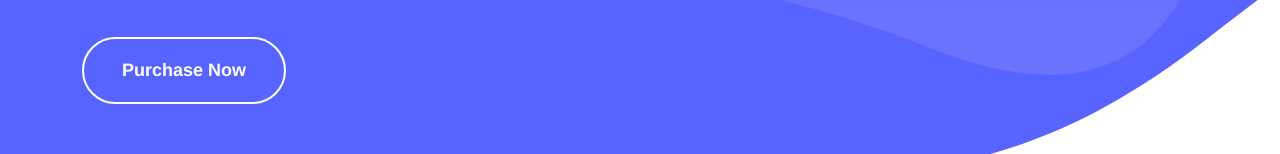
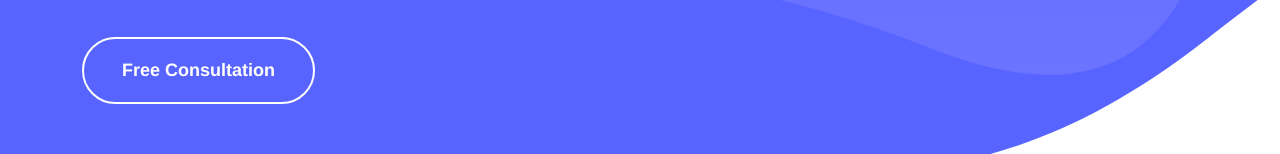
Before and after one commit to fizafaris/Best-Digital-Marketing-Strategist-In-Calicut, a plain HTML site: page index.html in a window 1280 px wide. Shown: the part 469-623 px from the top of the page. Drawn offline with nearby package versions, Linux system fonts and the light colour scheme; a script that the page names is missing.

Commit message:
Update index.html

```diff
--- a/index.html
+++ b/index.html
@@ -126,7 +126,7 @@
                 href="javascript:void(0)"
                 class="main-btn border-btn btn-hover wow fadeInUp"
                 data-wow-delay=".6s"
-                >Purchase Now</a
+                >Free Consultation</a
               >
               <a href="#features" class="scroll-bottom">
                 <i class="lni lni-arrow-down"></i
```
